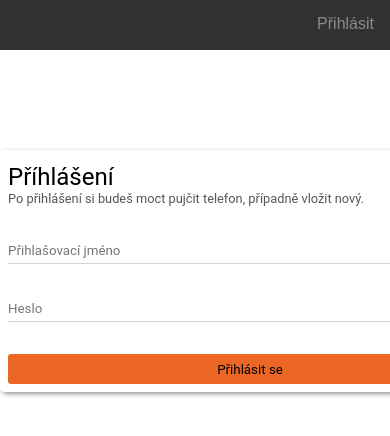
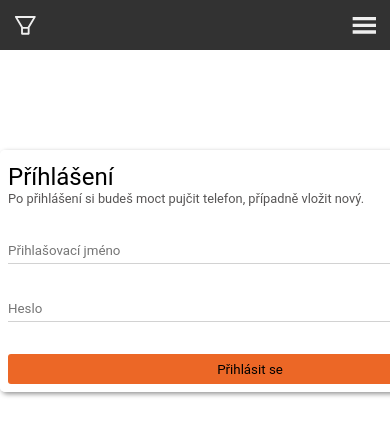
Before and after one commit to Naiio97/Device-checker, a React (Create React App) app: page / in a window 390 px wide. Shown: the top 436 px of the page. Built offline with nearby package versions, Linux system fonts and the light colour scheme.

Commit message:
add responive

```diff
--- a/src/components/DeviceContainer.js
+++ b/src/components/DeviceContainer.js
@@ -123,7 +123,7 @@ const DeviceContainer = ({
        };
        getBorrowersData();
      }
-   }, []);
+   }, [borrowed, id]);
 
   if (!image) {
     image = no_image;
--- a/src/components/NavBar.js
+++ b/src/components/NavBar.js
@@ -1,7 +1,10 @@
 import React, { useEffect } from 'react';
 import { useDispatch, useSelector } from 'react-redux';
-import { useNavigate, Link, NavLink } from 'react-router-dom';
+import { useNavigate, NavLink } from 'react-router-dom';
 import { setIsLogged, setIsAdmin } from '../redux/actions';
+
+import { GiHamburgerMenu } from 'react-icons/gi';
+import { AiOutlineFilter } from 'react-icons/ai';
 
 import '../scss/navBar.scss';
 
@@ -11,6 +14,31 @@ const NavBar = () => {
   const isAdmin = useSelector((state) => state.isAdmin);
   const isLogged = useSelector((state) => state.isLogged);
 
+  const responsiveMenu = () => {
+    let iconM = document.querySelector('.bar');
+    let iconS = document.querySelector('.search-bar');
+    if (iconM.className === 'bar') {
+      iconM.className += ' responsive-menu';
+      if (iconS.classList.contains('responsive-search')) {
+        iconS.classList.remove('responsive-search');
+      }
+    } else {
+      iconM.className = 'bar';
+    }
+  };
+
+  const responsiveFilter = () => {
+    let iconM = document.querySelector('.bar');
+    let iconS = document.querySelector('.search-bar');
+    if (iconS.className === 'search-bar') {
+      iconS.className += ' responsive-search';
+      if (iconM.classList.contains('responsive-menu')) {
+        iconM.classList.remove('responsive-menu');
+      }
+    } else {
+      iconS.className = 'search-bar';
+    }
+  }
 
   const logout = () => {
     dispatch(setIsLogged(false));
@@ -27,20 +55,22 @@ const NavBar = () => {
     } else {
       dispatch(setIsLogged(false));
     }
-  }, []);
+  }, [dispatch]);
 
   let email = localStorage.getItem('email');
 
   return (
     <header>
+      <button className="mobile-icon" onClick={responsiveFilter}>
+        <AiOutlineFilter />
+      </button>
       <div className="bar">
         <span className="userEmail">{email}</span>
         {!isLogged ? (
           <button className="log">Přihlásit</button>
         ) : (
           <button className="log" onClick={logout}>
-              {' '}
-              Odhlásit{' '}
+            Odhlásit
           </button>
         )}
         {isAdmin && (
@@ -49,6 +79,9 @@ const NavBar = () => {
           </NavLink>
         )}
       </div>
+      <button className="hamburger" onClick={responsiveMenu}>
+        <GiHamburgerMenu />
+      </button>
     </header>
   );
 };
--- a/src/components/SearchBar.js
+++ b/src/components/SearchBar.js
@@ -53,18 +53,6 @@ const SearchBar = () => {
     dispatch(setFilteredDevices(filteredDevices));
   }, [search, available, osFilter, vendorFilter]);
 
-  // const getDevices = async () => {
-  //   const response = await fetch(
-  //     'https://js-test-api.etnetera.cz/api/v1/phones',
-  //     {
-  //       method: 'GET',
-  //       headers: {
-  //         'Content-Type': 'application/json',
-  //         'Auth-Token': localStorage.getItem('token'),
-  //       },
-  //     });
-  //   const data = await response.json();
-  // };
 
   const handleSearch = (e) => {
     dispatch(setSearch(e.target.value.toLowerCase()));
@@ -97,10 +85,17 @@ const SearchBar = () => {
 
   };
 
-
-
   return (
     <div className="search-bar">
+      <div className="search-model">
+        <MdSearch />
+        <input
+          id="search"
+          type="text"
+          placeholder="Hledat model"
+          onChange={(e) => handleSearch(e)}
+        ></input>
+      </div>
       <div className="search-os">
         <label>Systém</label>
         <select id="os" name="os" onChange={(e) => handleOs(e)}>
@@ -116,11 +111,7 @@ const SearchBar = () => {
       </div>
       <div className="search-producer">
         <label>Výrobce</label>
-        <select
-          id="vendor"
-          name="vendor"
-          onChange={(e) => handleVendor(e)}
-        >
+        <select id="vendor" name="vendor" onChange={(e) => handleVendor(e)}>
           <option>Všichni</option>
           {vendorSelectValues.map((vendor) => {
             return (
@@ -141,15 +132,6 @@ const SearchBar = () => {
         ></input>
         <label>Jen dostupné</label>
       </div>
-      <div className="search-model">
-        <MdSearch />
-        <input
-          id="search"
-          type="text"
-          placeholder="Hledat model"
-          onChange={(e) => handleSearch(e)}
-        ></input>
-      </div>
     </div>
   );
 };
--- a/src/scss/deviceContainer.scss
+++ b/src/scss/deviceContainer.scss
@@ -1,9 +1,7 @@
 @import 'variables';
 
 .device-container {
-  width: 280px;
   height: 360px;
-  margin: 10px;
   background-color: #f2f2f2;
   border-radius: 10px;
   position: relative;
@@ -22,12 +20,6 @@
 
   .none {
     display: none;
-  }
-
-  @media screen and (max-width: 1200px) {
-    width: 355px;
-    height: 410px;
-    margin: 10px;
   }
 
   .borrowed_detail {
--- a/src/scss/devices.scss
+++ b/src/scss/devices.scss
@@ -10,7 +10,7 @@ main {
     position: relative;
     text-align: center;
     margin: 0 auto;
-    padding:10px 0;
+    padding: 10px 0;
     border: 1px solid #EAF7EE;
     border-radius: 10px;
     background-color: #EAF7EE;
@@ -28,10 +28,22 @@ main {
 }
 
 .devices-container {
-   display: flex;
-   flex-wrap: wrap;
-   justify-content: center;
-   @media screen and (max-width: 1200px){
-        justify-content: none;
-   }
+    display: grid;
+    grid-template-columns: repeat(4, 1fr);
+    gap: 10px;
+
+    @media (max-width: 1200px) {
+        grid-template-columns: repeat(3, 1fr);
+        padding: 0 10px;
+    }
+
+    @media (max-width: 860px) {
+        grid-template-columns: repeat(2, 1fr);
+        padding: 0 10px;
+    }
+
+    @media (max-width: 600px) {
+        grid-template-columns: repeat(1, 1fr);
+        margin-top: 20px;
+    }
 }
--- a/src/scss/navBar.scss
+++ b/src/scss/navBar.scss
@@ -11,6 +11,20 @@ header {
         justify-content: flex-end;
         padding-top: 7px;
 
+        @media (max-width: 600px) {
+            display: none;
+        }
+    }
+
+    @media (max-width: 600px) {
+        .responsive-menu {
+            display: block;
+            background-color: #323232;
+            position: relative;
+            z-index: 10;
+        }
+    }
+
     img {
         padding: 3px;
         margin: 5px 0 0 10px;
@@ -21,21 +35,27 @@ header {
         font-size: 16px;
         color: #ec6726;
         padding: 0.5rem 1rem;
+
+        @media (max-width: 600px) {
+            display: block;
+        }
     }
 
     .log {
-
         font-size: 16px;
-
         padding: 0.5rem 1rem;
         background: $main-color;
         cursor: pointer;
         color: #f5f5f774;
         border: none;
 
+        @media (max-width: 600px) {
+            display: block;
+        }
 
-            &:hover{
-              color:#f5f5f7;
+
+        &:hover {
+            color: #f5f5f7;
         }
 
         &:after {
@@ -45,19 +65,16 @@ header {
             height: 2px;
             background: #ec6726;
             transition: width .3s;
+        }
 
-            }
         &:hover::after {
             width: 20px;
         }
     }
 
-
-
     .add {
-
+        display: inline-block;
         font-size: 16px;
-
         padding: 0.5rem 1rem;
         background: $main-color;
         cursor: pointer;
@@ -65,8 +82,8 @@ header {
         border: none;
         text-decoration: none;
 
-            &:hover{
-              color:#f5f5f7;
+        &:hover {
+            color: #f5f5f7;
         }
 
         &:after {
@@ -76,11 +93,50 @@ header {
             height: 2px;
             background: #ec6726;
             transition: width .3s;
+        }
 
-            }
         &:hover::after {
             width: 20px;
         }
     }
+
+    .hamburger {
+        display: none;
+        position: absolute;
+        top: 12px;
+        right: 12px;
+        color: #eee;
+        border: none;
+        background-color: #323232;
+        z-index: 100;
+
+        svg {
+            width: 2em;
+            height: 2em;
+        }
+
+        @media (max-width: 600px) {
+            display: block;
         }
     }
+
+    .mobile-icon {
+        display: none;
+        position: relative;
+        top: 12px;
+        left: 12px;
+        color: #eee;
+        border: none;
+        background-color: #323232;
+        z-index: 100;
+
+        svg {
+            width: 2em;
+            height: 2em;
+        }
+
+        @media (max-width: 600px) {
+            display: block;
+        }
+    }
+}
--- a/src/scss/searchBar.scss
+++ b/src/scss/searchBar.scss
@@ -4,6 +4,49 @@
   position: relative;
   display: flex;
   margin: 25px 10px;
+
+  @media (max-width: 600px) {
+      display: none
+  }
+
+    .search-model {
+      position: absolute;
+      display: flex;
+      right: 0px;
+      top: 17px;
+
+      @media (max-width: 600px) {
+        position: sticky;
+        margin-bottom: 20px;
+        width: 100%;
+      }
+
+      svg {
+        margin-top: 2px;
+        width: 20px;
+        height: 20px;
+      }
+
+      input {
+        font-family: 'roboto', sans-serif;
+        border: none;
+        border-bottom: 1px solid rgb(117, 117, 117);
+        width: 100%;
+        height: 20px;
+        background: $background-color;
+
+        @media (max-width: 600px) {
+          display: block;
+          width: 700px;
+        }
+
+        &:focus {
+          outline: none;
+          border-color: $main-color;
+          color: black;
+        }
+      }
+    }
 
   select {
     width: 100px;
@@ -12,7 +55,7 @@
     font-size: 15px;
 
 
-    &:focus{
+    &:focus {
       outline: none;
       border-color: $main-color;
       color: black;
@@ -28,12 +71,23 @@
   .search-os {
     select {
       margin-right: 15px;
+
+      @media (max-width: 600px) {
+        width: 100%;
+        margin-bottom: 20px;
+        margin-right: 0;
+      }
     }
   }
 
   .search-producer {
     select {
       margin-right: 15px;
+
+      @media (max-width: 600px) {
+        width: 100%;
+        margin-bottom: 20px;
+      }
     }
   }
 
@@ -42,9 +96,18 @@
     display: flex;
     justify-content: flex-start;
 
+    @media (max-width: 600px) {
+      margin-bottom: 20px;
+    }
+
+
     input[type='checkbox'] {
       width: 15px;
-      margin:15px 0 0 15px;
+      margin: 15px 0 0 15px;
+
+      @media (max-width: 600px) {
+        margin: 0;
+      }
 
 
       input[type='checkbox']:checked:after {
@@ -55,33 +118,24 @@
     label {
       font-size: 12px;
       margin: 17px 0 0 7px;
-    }
-  }
 
-  .search-model {
-    position: absolute;
-    display: flex;
-    right: 10px;
-    top: 17px;
-
-    svg {
-      margin-top: 2px;
-      width: 20px;
-      height: 20px;
-    }
-    input {
-      font-family: 'roboto', sans-serif;
-      border: none;
-      border-bottom: 1px solid rgb(117, 117, 117);
-      width: 80%;
-      height: 20px;
-      background: $background-color;
-
-      &:focus {
-        outline: none;
-        border-color: $main-color;
-        color: black;
+      @media (max-width: 600px) {
+        margin: 0;
+        margin-left: 7px;
       }
     }
   }
 }
+
+@media (max-width: 600px) {
+ .responsive-search {
+  position: absolute;
+    display: block;
+    z-index: 100;
+    margin: 0;
+    width: 100%;
+    background-color: white;
+    padding: 10px 18px;
+    border-bottom: 1px solid $main-color;
+ }
+}
```
Lines whose indentation alone changed are shown as unchanged.
